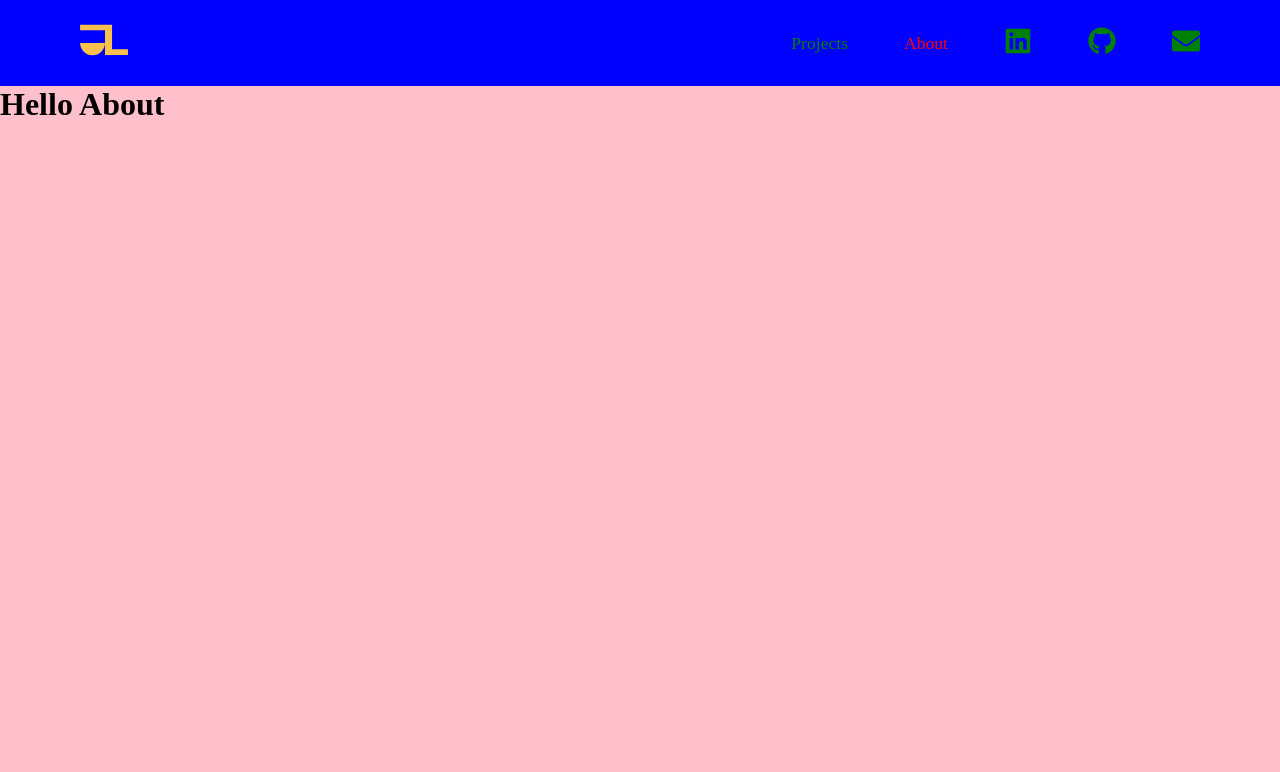
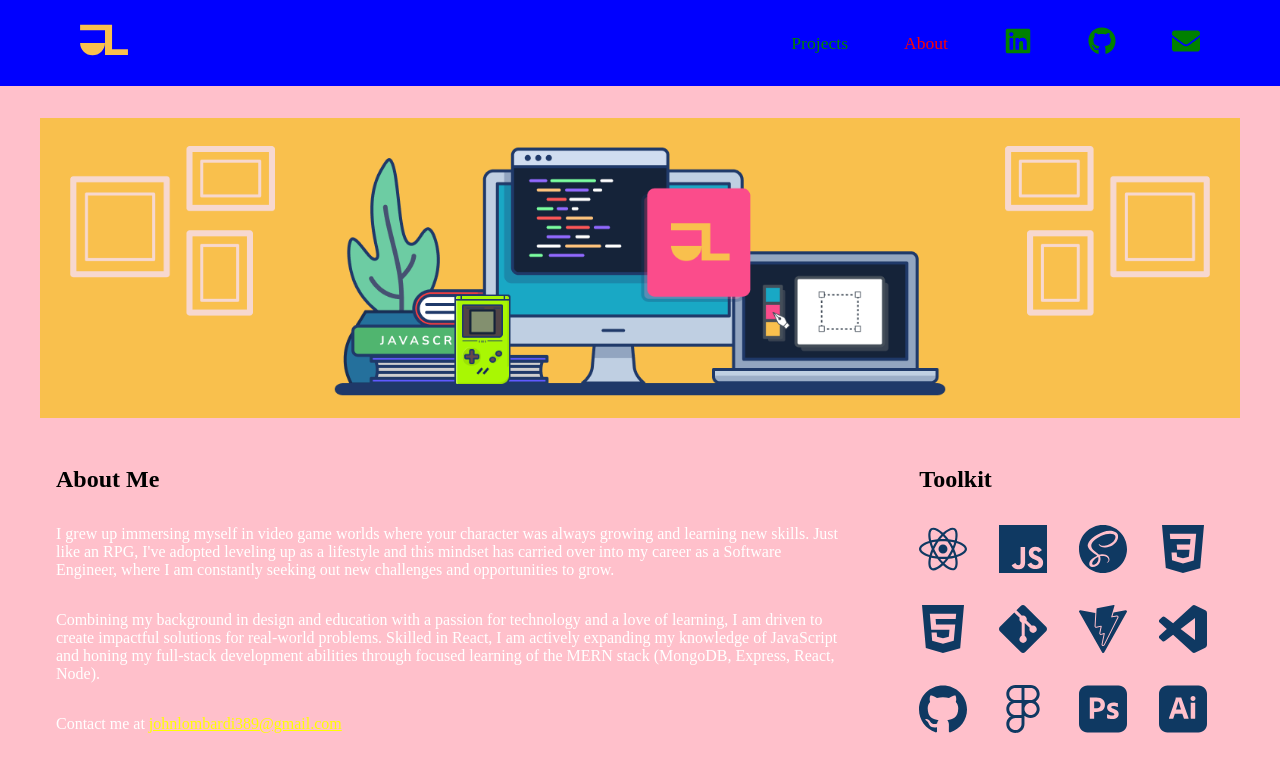
Before and after one commit to johnlombardi389/portfolio, a React (Vite) app: page /portfolio/about in a window 1280 px wide. Shown: the top 772 px of the page. Built offline with nearby package versions, Linux system fonts and the light colour scheme.

Commit message:
Styled about page with text and animations for tools section

```diff
--- a/src/pages/About.jsx
+++ b/src/pages/About.jsx
@@ -23,10 +23,219 @@ import {
 
 const About = () => {
   return (
-    <div>
-      <h1>Hello About</h1>
-    </div>
+    <StyledAbout>
+      <img src={aboutBanner} alt="Portfolio About Graphic" />
+
+      <AboutInfo>
+        <AboutText>
+          <h2>About Me</h2>
+          <p>
+            I grew up immersing myself in video game worlds where your character
+            was always growing and learning new skills. Just like an RPG, I've
+            adopted leveling up as a lifestyle and this mindset has carried over
+            into my career as a Software Engineer, where I am constantly seeking
+            out new challenges and opportunities to grow.
+          </p>
+
+          <p>
+            Combining my background in design and education with a passion for
+            technology and a love of learning, I am driven to create impactful
+            solutions for real-world problems. Skilled in React, I am actively
+            expanding my knowledge of JavaScript and honing my full-stack
+            development abilities through focused learning of the MERN stack{" "}
+            {"("}MongoDB, Express, React, Node{")"}.
+          </p>
+
+          <p>
+            Contact me at{" "}
+            <a href="mailto:johnlombardi389@gmail.com">
+              johnlombardi389@gmail.com
+            </a>{" "}
+          </p>
+        </AboutText>
+
+        <AboutTools>
+          <h2>Toolkit</h2>
+          <ul>
+            <li>
+              <SiReact />
+              <span>React</span>
+            </li>
+            <li>
+              <SiJavascript />
+              <span>JavaScript</span>
+            </li>
+            <li>
+              <SiSass />
+              <span>Sass</span>
+            </li>
+            <li>
+              <SiCss3 />
+              <span>CSS</span>
+            </li>
+            <li>
+              <SiHtml5 />
+              <span>HTML</span>
+            </li>
+            <li>
+              <SiGit />
+              <span>Git</span>
+            </li>
+            <li>
+              <SiVite />
+              <span>Vite</span>
+            </li>
+            <li>
+              <SiVisualstudiocode />
+              <span>VS Code</span>
+            </li>
+
+            <li>
+              <SiGithub />
+              <span>GitHub</span>
+            </li>
+            <li>
+              <SiFigma />
+              <span>Figma</span>
+            </li>
+            <li>
+              <SiAdobephotoshop />
+              <span>Photoshop</span>
+            </li>
+            <li>
+              <SiAdobeillustrator />
+              <span>Illustrator</span>
+            </li>
+          </ul>
+        </AboutTools>
+      </AboutInfo>
+    </StyledAbout>
   );
 };
 
+const StyledAbout = styled(motion.div)`
+  width: 100%;
+  max-width: 1200px;
+  height: auto;
+  display: flex;
+  flex-direction: column;
+  justify-content: center;
+  align-items: center;
+  margin: 0 auto;
+
+  img {
+    width: 100%;
+    height: auto;
+    object-fit: cover;
+    margin: 3rem 0;
+
+    @media only screen and (max-width: 1850px) {
+      margin: 2rem 0;
+    }
+  }
+
+  h2 {
+    color: $pink;
+    font-size: 1.5rem;
+    margin: 1rem 0;
+  }
+`;
+
+const AboutInfo = styled(motion.div)`
+  display: flex;
+  align-items: start;
+  width: 100%;
+
+  @media only screen and (max-width: 1850px) {
+    margin-left: 2rem;
+  }
+
+  @media only screen and (max-width: 1050px) {
+    margin: 1rem 0 1rem 2rem;
+  }
+
+  @media only screen and (max-width: 975px) {
+    flex-direction: column;
+  }
+`;
+
+const AboutText = styled.div`
+  display: flex;
+  flex-direction: column;
+  justify-content: center;
+  align-items: start;
+
+  p {
+    margin: 1rem 5rem 1rem 0;
+    color: white;
+    font-size: 1rem;
+
+    a {
+      color: yellow;
+    }
+  }
+`;
+
+const AboutTools = styled(motion.div)`
+  display: flex;
+  flex-direction: column;
+  align-items: start;
+
+  h4 {
+    padding-bottom: 3rem;
+  }
+
+  ul {
+    list-style: none;
+    display: flex;
+    justify-content: flex-start;
+    align-items: center;
+    flex-wrap: wrap;
+
+    li {
+      position: relative;
+      display: inline-block;
+      top: 0;
+      transition: all 0.5s ease;
+      display: flex;
+      flex-direction: column;
+      justify-content: center;
+      align-items: center;
+      padding: 1rem 2rem 1rem 0rem;
+
+      svg {
+        color: #0f3962;
+        width: 3rem;
+        height: 3rem;
+        transition: all 0.5s ease;
+        z-index: 5;
+      }
+
+      span {
+        position: absolute;
+        transition: all 0.5s ease;
+        opacity: 0;
+        color: transparent;
+        font-size: 1rem;
+        z-index: -1;
+        transition: all 0.5s ease;
+      }
+
+      &:hover {
+        top: -8px;
+
+        svg {
+          color: blue;
+        }
+
+        span {
+          opacity: 1;
+          margin-top: 5rem;
+          color: pink;
+        }
+      }
+    }
+  }
+`;
+
 export default About;
```
